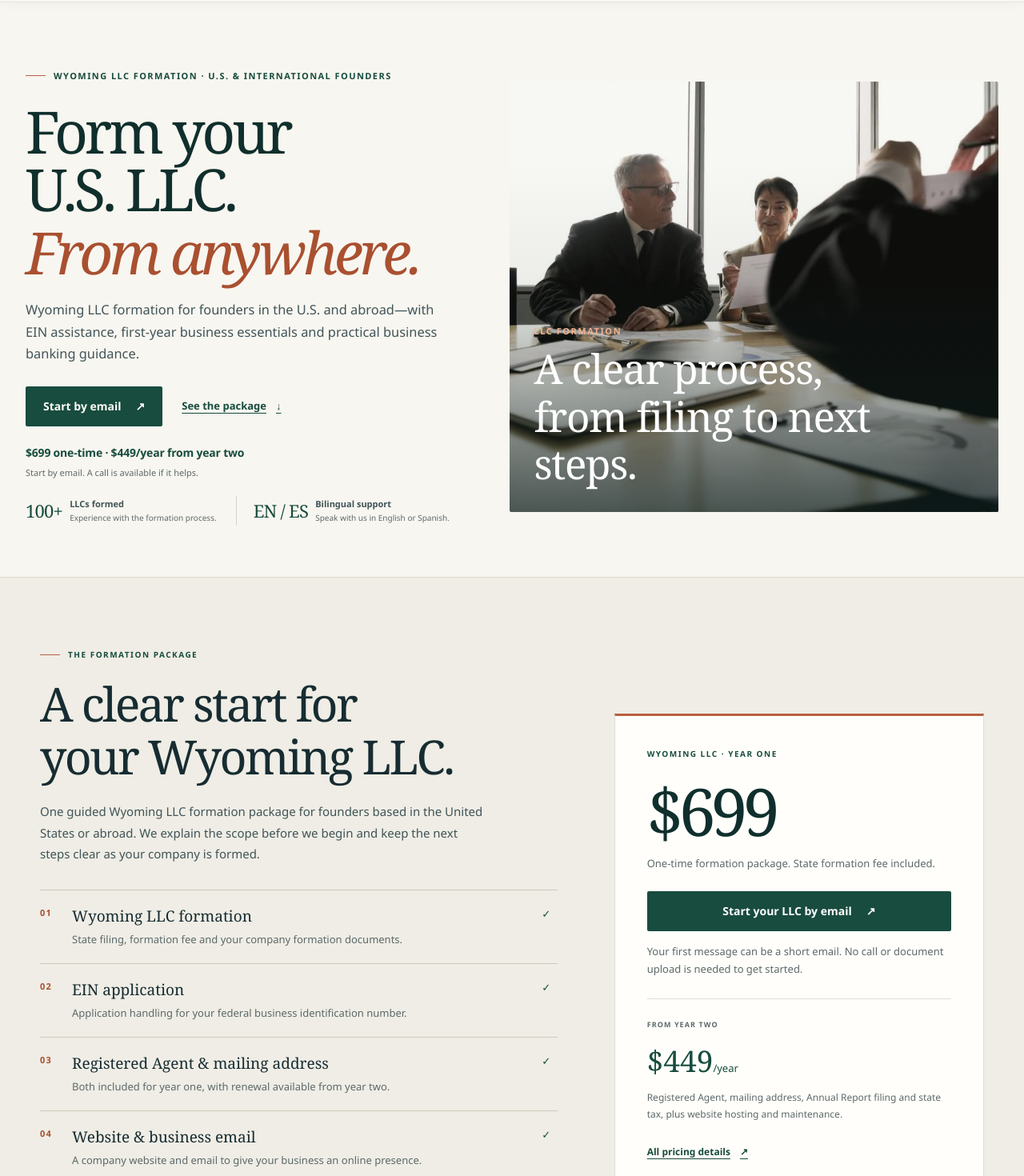
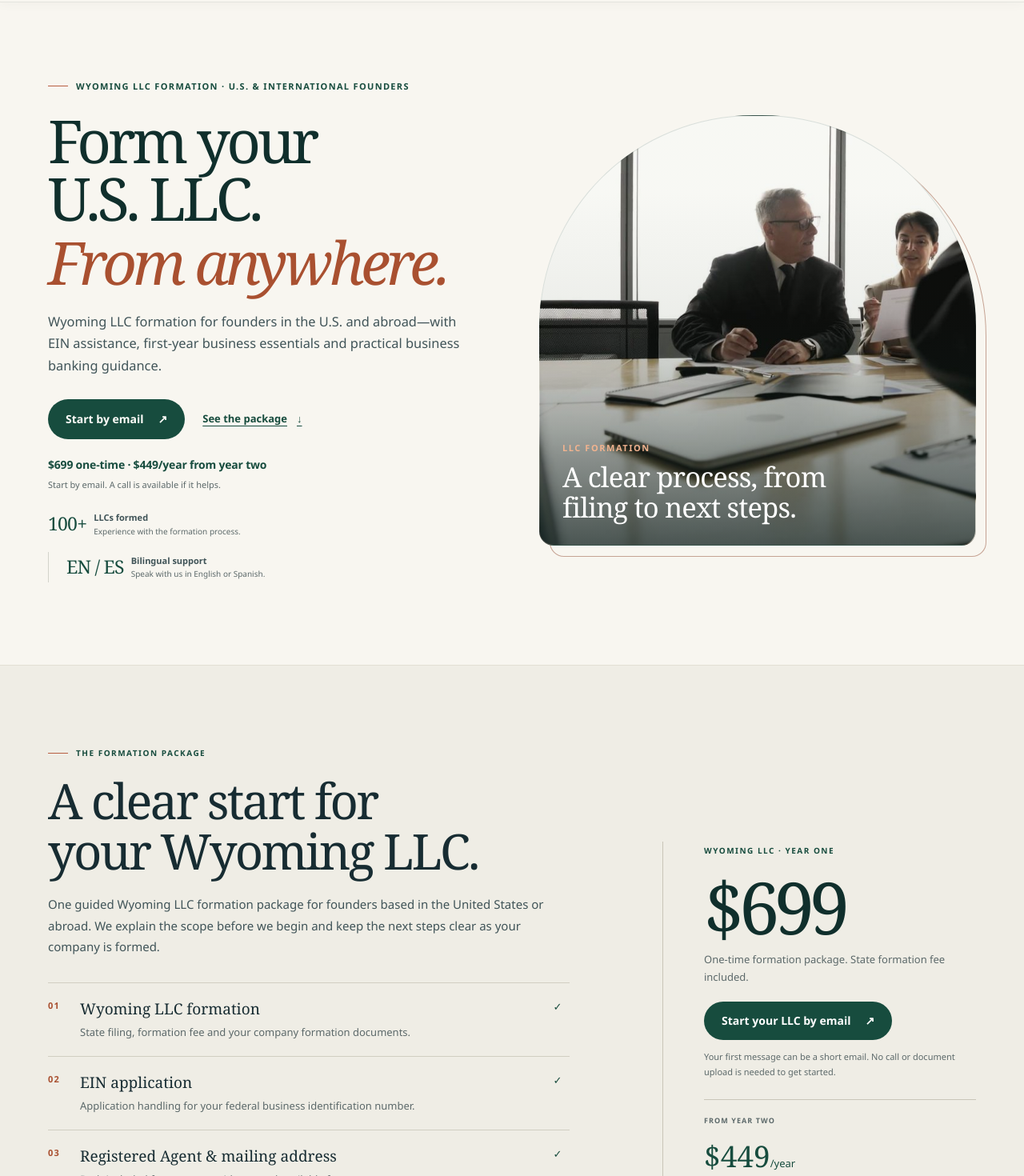
Before and after one commit to ovallsn/vallssolutions, a Next.js app: page / in a window 1280 px wide. Shown: the part 80-1550 px from the top of the page at 80% size. Built offline with nearby package versions, Linux system fonts and the light colour scheme; no server answers.

Commit message:
Polish Valls homepage layout and media framing

```diff
--- a/src/app/globals.css
+++ b/src/app/globals.css
@@ -951,7 +951,11 @@ h1, h2, h3 { overflow-wrap: normal; hyphens: none; }
   .premium-hero-media .visual-caption strong { max-width: 360px; font-size: clamp(28px, 8vw, 38px); }
 }
 
-/* Founder-first homepage: editorial hierarchy, visible proof and a practical offer. */
+/* Valls homepage: one grid, open pricing and softer media framing. */
+.founder-home > section .section-shell {
+  width: min(1160px, calc(100% - 64px));
+  margin-inline: auto;
+}
 .founder-home .premium-hero-band {
   overflow: clip;
   background: var(--paper);
@@ -959,57 +963,60 @@ h1, h2, h3 { overflow-wrap: normal; hyphens: none; }
   color: var(--ink);
 }
 .founder-home .premium-hero {
-  width: min(1320px, calc(100% - 64px));
-  grid-template-columns: minmax(0, .94fr) minmax(0, 1.06fr);
+  width: min(1160px, calc(100% - 64px));
+  grid-template-columns: minmax(0, .98fr) minmax(0, 1.02fr);
   align-items: center;
-  gap: clamp(32px, 5vw, 76px);
-  padding-block: clamp(56px, 6.4vw, 88px) clamp(44px, 5vw, 68px);
+  gap: clamp(44px, 7vw, 96px);
+  padding-block: clamp(60px, 7.4vw, 96px) clamp(68px, 8vw, 104px);
 }
 .founder-home .premium-hero-copy {
   width: 100%;
-  max-width: 650px;
+  max-width: 620px;
   margin: 0;
   text-align: left;
 }
 .founder-home .premium-hero-copy > .eyebrow {
   max-width: 540px;
   justify-content: flex-start;
-  margin-bottom: 23px;
+  margin-bottom: 22px;
   color: var(--green);
   font-size: 11px;
-  letter-spacing: .13em;
+  letter-spacing: .12em;
 }
 .founder-home .premium-hero h1 {
-  max-width: 650px;
+  max-width: 640px;
   margin: 0;
   color: var(--green-deep);
-  font-size: clamp(54px, 5.7vw, 78px);
-  letter-spacing: -.058em;
-  line-height: .99;
+  font-size: clamp(56px, 5.8vw, 76px);
+  letter-spacing: -.06em;
+  line-height: .97;
   text-wrap: balance;
 }
 .founder-home .premium-hero h1 em {
-  margin-top: 7px;
+  display: block;
+  margin-top: 8px;
   color: var(--orange-deep);
   font-style: italic;
 }
 .founder-home .premium-lede {
-  max-width: 570px;
-  margin: 22px 0 0;
+  max-width: 560px;
+  margin: 24px 0 0;
   color: var(--ink-soft);
   font-size: clamp(16px, 1.28vw, 18px);
-  line-height: 1.68;
+  line-height: 1.7;
 }
 .founder-home .premium-hero .hero-actions {
   justify-content: flex-start;
-  margin-top: 27px;
-  gap: 16px 24px;
+  margin-top: 28px;
+  gap: 14px 22px;
 }
+.founder-home .button,
+.site-header .nav-cta { border-radius: 999px; }
 .founder-home .premium-hero .text-link { color: var(--green); }
 .founder-home .premium-hero .button-dark { background: var(--green); color: var(--white); }
 .founder-home .premium-hero .button-dark:hover { background: var(--green-deep); }
 .founder-price-line {
-  margin: 23px 0 0;
+  margin: 22px 0 0;
   color: var(--green);
   font-size: 14px;
   font-weight: 650;
@@ -1028,8 +1035,8 @@ h1, h2, h3 { overflow-wrap: normal; hyphens: none; }
   display: flex;
   align-items: center;
   flex-wrap: wrap;
-  gap: 18px 24px;
-  margin-top: 21px;
+  gap: 16px 24px;
+  margin-top: 22px;
 }
 .founder-hero-proof > div {
   display: flex;
@@ -1037,13 +1044,13 @@ h1, h2, h3 { overflow-wrap: normal; hyphens: none; }
   gap: 9px;
 }
 .founder-hero-proof > div + div {
-  padding-left: 21px;
+  padding-left: 22px;
   border-left: 1px solid #d3d4cb;
 }
 .founder-hero-proof strong {
   color: var(--green);
   font-family: var(--display);
-  font-size: 22px;
+  font-size: 23px;
   font-weight: 400;
   letter-spacing: -.035em;
   white-space: nowrap;
@@ -1065,33 +1072,172 @@ h1, h2, h3 { overflow-wrap: normal; hyphens: none; }
   min-width: 0;
   align-self: center;
   display: block;
+  overflow: visible;
 }
-.founder-home .premium-hero-media .hero-visual { width: 100%; }
+.founder-home .premium-hero-media .hero-visual {
+  position: relative;
+  isolation: isolate;
+  width: 100%;
+}
+.founder-home .premium-hero-media .hero-visual::after {
+  position: absolute;
+  z-index: -1;
+  inset: 12px -13px -14px 13px;
+  border: 1px solid rgba(157, 96, 72, .55);
+  border-radius: 49% 49% 18px 18px;
+  content: "";
+  pointer-events: none;
+}
 .founder-home .premium-hero-media .hero-media {
+  background-position: 8% center;
   width: 100%;
   min-height: 0;
-  aspect-ratio: 1.08;
-  border-radius: 2px;
+  aspect-ratio: 1.2;
+  overflow: hidden;
+  border: 1px solid rgba(21, 57, 51, .16);
+  border-radius: 49% 49% 18px 18px;
 }
+.founder-home .premium-hero-media .hero-video { object-position: 8% center; }
 .founder-home .premium-hero-media .visual-caption {
-  right: 30px;
-  bottom: 30px;
-  left: 30px;
+  right: 28px;
+  bottom: 29px;
+  left: 28px;
 }
-.founder-home .premium-hero-media .visual-caption strong { max-width: 460px; }
+.founder-home .premium-hero-media .visual-caption strong {
+  max-width: 390px;
+  font-size: clamp(26px, 2.7vw, 36px);
+  line-height: 1.08;
+  text-wrap: balance;
+}
 .founder-home .premium-hero-media .visual-meta { display: none; }
+
 .founder-home .premium-offer-band {
-  padding-block: clamp(56px, 7vw, 90px);
+  padding-block: clamp(68px, 8vw, 104px);
   background: #efede5;
+  border-block: 1px solid #e2dfd4;
 }
 .founder-home .premium-offer {
-  grid-template-columns: minmax(0, 1.12fr) minmax(300px, .8fr);
-  gap: clamp(34px, 5.5vw, 76px);
+  grid-template-columns: minmax(0, 1.12fr) minmax(260px, .72fr);
+  align-items: center;
+  gap: clamp(44px, 7vw, 98px);
 }
-.founder-home .premium-offer h2 { max-width: 640px; }
-.founder-home .premium-process-band { background: var(--paper); }
-.founder-home .premium-process-band .section-block { padding-block: clamp(68px, 7vw, 92px); }
-.founder-home .premium-benefits { padding-top: clamp(62px, 7vw, 92px); }
+.founder-home .premium-offer h2 {
+  max-width: 660px;
+  font-size: clamp(40px, 4.8vw, 62px);
+  line-height: 1.02;
+  text-wrap: balance;
+}
+.founder-home .premium-offer-intro { max-width: 620px; line-height: 1.75; }
+.founder-home .premium-service-list { border-color: #d1cec2; }
+.founder-home .premium-service-list li { border-color: #d1cec2; }
+.founder-home .premium-price-summary {
+  max-width: 420px;
+  justify-self: end;
+  padding: 4px 0 4px clamp(26px, 4vw, 52px);
+  background: transparent;
+  border: 0;
+  border-left: 1px solid #c9c5b8;
+  box-shadow: none;
+}
+.founder-home .premium-price-summary > .eyebrow {
+  color: var(--green);
+  line-height: 1.5;
+}
+.founder-home .premium-price {
+  margin: 17px 0 10px;
+  color: var(--green-deep);
+  font-size: clamp(72px, 7.5vw, 90px);
+  line-height: .94;
+}
+.founder-home .premium-price-summary > p:not(.premium-price) {
+  max-width: 330px;
+  line-height: 1.7;
+}
+.founder-home .premium-price-summary .contact-actions {
+  display: flex;
+  justify-content: flex-start;
+  margin-top: 20px;
+}
+.founder-home .premium-price-summary .button {
+  width: auto;
+  min-height: 48px;
+  border-radius: 999px;
+}
+.founder-home .premium-price-summary .premium-price-support {
+  margin-top: 12px;
+  font-size: 11px;
+  line-height: 1.6;
+}
+.founder-home .premium-renewal {
+  margin-top: 24px;
+  padding-top: 19px;
+  border-top-color: #c9c5b8;
+}
+.founder-home .premium-renewal strong {
+  margin-block: 5px;
+  font-size: 37px;
+}
+.founder-home .premium-renewal p {
+  max-width: 340px;
+  line-height: 1.65;
+}
+.founder-home .premium-price-summary > .text-link { font-size: 12px; }
+
+.founder-home .premium-process-band {
+  background: #e9eee7;
+}
+.founder-home .premium-process-band .section-block {
+  padding-block: clamp(70px, 8vw, 102px);
+}
+.founder-home .premium-process-band .premium-section-heading { margin-bottom: 38px; }
+.founder-home .premium-process-band .process-list {
+  border-block: 1px solid #cbd5ca;
+}
+.founder-home .premium-process-band .process-list li { border-color: #cbd5ca; }
+.founder-home .premium-process-band .process-list li + li { border-color: #cbd5ca; }
+.founder-home .premium-process-band .process-list h3 {
+  font-size: clamp(20px, 2vw, 24px);
+  line-height: 1.25;
+}
+.founder-home .premium-process-band .process-list p { max-width: 330px; line-height: 1.7; }
+.founder-home .premium-process-after { max-width: 760px; margin-top: 24px; line-height: 1.7; }
+.founder-home .premium-benefits { padding-top: clamp(74px, 8vw, 108px); }
+.founder-home .premium-trust-points h3 { font-size: 21px; }
+.founder-home .premium-audience { padding-bottom: clamp(70px, 8vw, 108px); }
+.founder-home .premium-banking li { border-color: rgba(230, 236, 227, .22); }
+.founder-home .premium-journal-grid {
+  grid-template-columns: minmax(0, .82fr) minmax(0, 1.18fr);
+  align-items: start;
+  gap: clamp(38px, 6vw, 82px);
+}
+.founder-home .premium-journal-feature {
+  min-height: 0;
+  align-self: stretch;
+  padding: 3px 0 4px clamp(20px, 2.6vw, 32px);
+  background: transparent;
+  border: 0;
+  border-left: 2px solid var(--orange);
+}
+.founder-home .premium-journal-feature > .eyebrow { color: var(--green); }
+.founder-home .premium-journal-feature h3 {
+  max-width: 470px;
+  margin-top: 18px;
+  color: var(--green-deep);
+  font-size: clamp(34px, 3.7vw, 46px);
+  line-height: 1.06;
+  text-wrap: balance;
+}
+.founder-home .premium-journal-feature p { max-width: 440px; line-height: 1.75; }
+.founder-home .premium-journal-feature .text-link { color: var(--green); }
+.founder-home .premium-journal-rows > a {
+  grid-template-columns: 24px minmax(0, 1fr) 18px;
+  border-color: #d7d8cd;
+  padding-block: 21px;
+}
+.founder-home .premium-journal-rows h3 { font-size: clamp(20px, 2.2vw, 24px); }
+.founder-home .home-faq { padding-top: clamp(62px, 7vw, 84px); }
+.founder-home .faq-list summary { padding-block: 20px; }
+.founder-home .closing-layout { gap: clamp(30px, 6vw, 80px); }
 
 @media (max-width: 900px) {
   .site-header .nav-shell { width: calc(100% - 40px); gap: 12px; }
@@ -1120,48 +1266,70 @@ h1, h2, h3 { overflow-wrap: normal; hyphens: none; }
     border-bottom: 1px solid var(--line);
   }
   .site-header .primary-nav .nav-cta { margin-top: 13px; }
+  .founder-home > section .section-shell { width: min(1160px, calc(100% - 48px)); }
   .founder-home .premium-hero {
-    width: min(100% - 48px, 820px);
-    grid-template-columns: minmax(0, 1.04fr) minmax(0, .96fr);
-    align-items: center;
-    gap: 25px;
-    padding-block: 48px;
+    width: min(1160px, calc(100% - 48px));
+    grid-template-columns: minmax(0, 1fr) minmax(0, .92fr);
+    gap: 30px;
+    padding-block: 58px 66px;
   }
-  .founder-home .premium-hero h1 { font-size: clamp(45px, 6.1vw, 58px); }
+  .founder-home .premium-hero h1 { font-size: clamp(48px, 6.1vw, 62px); }
   .founder-home .premium-hero-copy > .eyebrow { font-size: 10px; }
   .founder-home .premium-lede { font-size: 15px; }
   .founder-price-line { margin-top: 19px; font-size: 13px; }
   .founder-home .premium-hero-note { margin-top: 5px; }
   .founder-home .premium-hero-media .hero-media { aspect-ratio: .94; }
-  .founder-home .premium-offer { grid-template-columns: minmax(0, 1fr) minmax(280px, .78fr); gap: 28px; }
+  .founder-home .premium-offer { grid-template-columns: minmax(0, 1fr) minmax(240px, .72fr); gap: 30px; }
+  .founder-home .premium-price-summary { padding-left: 25px; }
+  .founder-home .premium-process-band .section-block { padding-block: 66px; }
 }
-
 @media (max-width: 720px) {
+  .founder-home > section .section-shell { width: min(100% - 36px, 620px); }
   .founder-home .premium-hero {
     width: min(100% - 36px, 620px);
     grid-template-columns: 1fr;
-    gap: 28px;
-    padding-block: 38px 42px;
+    gap: 31px;
+    padding-block: 43px 52px;
   }
-  .founder-home .premium-hero-copy > .eyebrow { margin-bottom: 19px; }
-  .founder-home .premium-hero h1 { max-width: 590px; font-size: clamp(47px, 11vw, 66px); }
+  .founder-home .premium-hero-copy > .eyebrow { margin-bottom: 18px; }
+  .founder-home .premium-hero h1 { max-width: 590px; font-size: clamp(48px, 11vw, 68px); }
   .founder-home .premium-lede { max-width: 560px; margin-top: 18px; font-size: 15px; }
   .founder-home .premium-hero .hero-actions { margin-top: 22px; }
   .founder-price-line { margin-top: 18px; }
   .founder-home .premium-hero-note { margin-top: 10px; }
-  .founder-hero-proof { gap: 13px 17px; margin-top: 16px; }
+  .founder-hero-proof { gap: 13px 17px; margin-top: 17px; }
   .founder-hero-proof > div + div { padding-left: 15px; }
-  .founder-home .premium-hero-media .hero-media { aspect-ratio: 1.22; }
+  .founder-home .premium-hero-media .hero-media { aspect-ratio: 1.15; border-radius: 48% 48% 15px 15px; }
   .founder-home .premium-hero-media .visual-caption { right: 20px; bottom: 20px; left: 20px; }
-  .founder-home .premium-hero-media .visual-caption strong { max-width: 360px; font-size: clamp(27px, 7.2vw, 36px); }
-  .founder-home .premium-offer-band { padding-block: 52px; }
-  .founder-home .premium-offer { grid-template-columns: 1fr; gap: 28px; }
-  .founder-home .premium-process-band .section-block { padding-block: 54px; }
-  .founder-home .premium-benefits { padding-top: 52px; }
+  .founder-home .premium-hero-media .visual-caption strong { max-width: 350px; font-size: clamp(26px, 7vw, 36px); }
+  .founder-home .premium-offer-band { padding-block: 57px; }
+  .founder-home .premium-offer { grid-template-columns: 1fr; gap: 36px; }
+  .founder-home .premium-price-summary {
+    max-width: 100%;
+    justify-self: stretch;
+    padding: 25px 0 0;
+    border-top: 1px solid #c9c5b8;
+    border-left: 0;
+  }
+  .founder-home .premium-price { font-size: clamp(72px, 18vw, 86px); }
+  .founder-home .premium-price-summary .contact-actions { justify-content: flex-start; }
+  .founder-home .premium-process-band .section-block { padding-block: 56px; }
+  .founder-home .premium-benefits { padding-top: 58px; }
+  .founder-home .premium-journal-grid { grid-template-columns: 1fr; gap: 32px; }
+  .founder-home .premium-journal-feature { padding-left: 19px; }
+  .founder-home .premium-journal-feature h3 { font-size: clamp(34px, 9vw, 42px); }
+  .founder-home .premium-journal-rows > a { grid-template-columns: 22px minmax(0, 1fr) 16px; gap: 11px; }
+  .founder-home .premium-journal-rows h3 { font-size: 21px; }
 }
-
+@media (max-width: 420px) {
+  .founder-home .premium-hero h1 { font-size: clamp(45px, 12vw, 55px); }
+  .founder-home .premium-hero-media .hero-media { aspect-ratio: 1.05; }
+  .founder-home .premium-hero-media .visual-caption { right: 17px; bottom: 16px; left: 17px; }
+  .founder-home .premium-hero-media .visual-caption strong { font-size: 25px; }
+  .founder-hero-proof { align-items: flex-start; flex-direction: column; gap: 13px; }
+  .founder-hero-proof > div + div { padding-left: 0; border-left: 0; }
+}
 @media (prefers-reduced-motion: reduce) {
-  html { scroll-behavior: auto; }
   .founder-home *,
   .founder-home *::before,
   .founder-home *::after {
```
